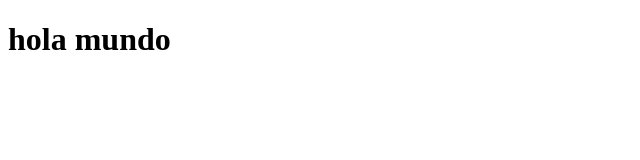
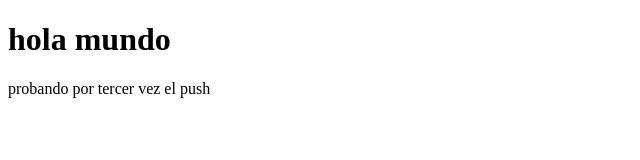
Before and after one commit to jose-g-somarriba/otra-practica, a plain HTML site: page index.html in a window 1280 px wide. Shown: the whole page, without its empty margins (0-640 px from the left). Drawn offline with Linux system fonts and the light colour scheme.

Commit message:
tercer y ultimo commit

```diff
--- a/index.html
+++ b/index.html
@@ -8,5 +8,6 @@
 </head>
 <body>
     <h1>hola mundo</h1>
+    <p>probando por tercer vez el push</p>
 </body>
 </html>
```
